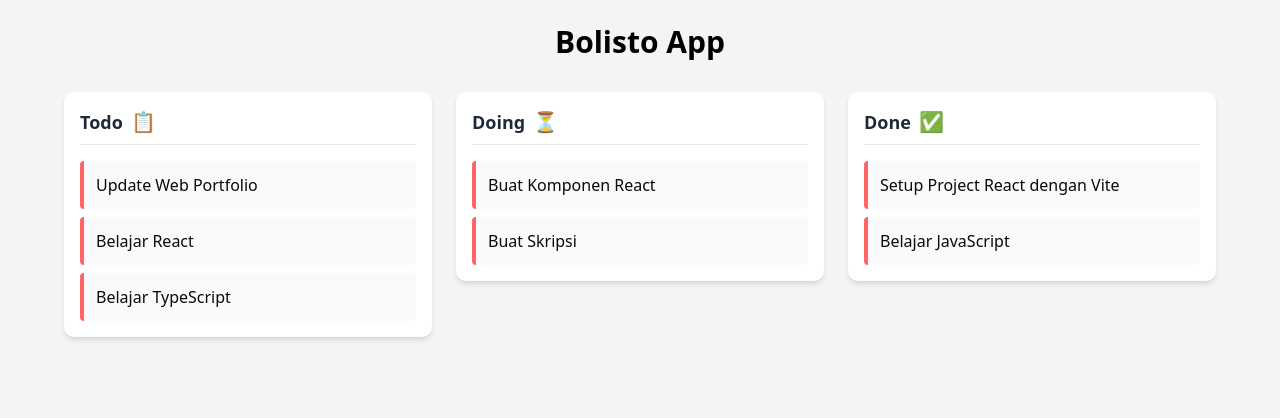
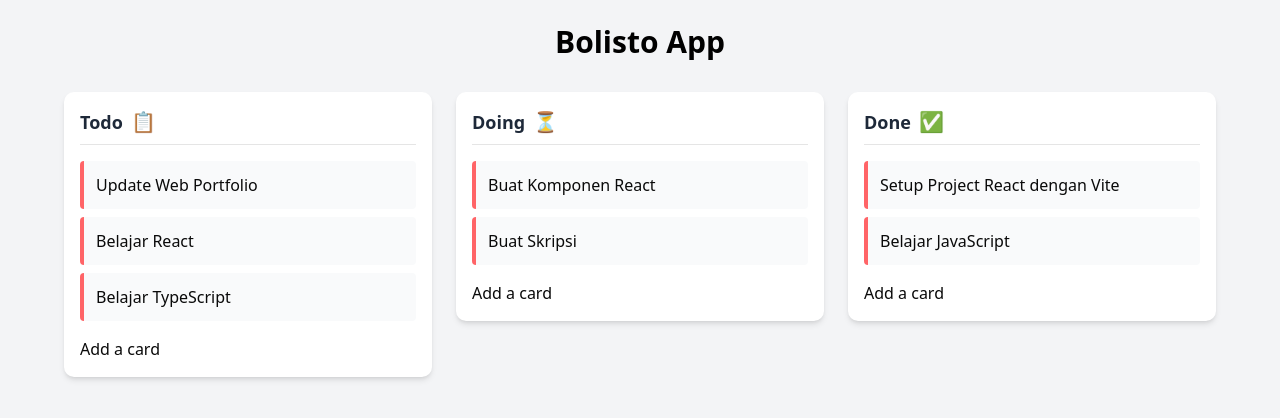
Before and after one commit to ammarkhocan/bolisto-app, a React (Vite) app: page / in a window 1280 px wide. Shown: the top 418 px of the page. Built offline with nearby package versions, Linux system fonts and the light colour scheme.

Commit message:
feat: day 20 suggestion

```diff
--- a/src/app.tsx
+++ b/src/app.tsx
@@ -1,44 +1,17 @@
-const taskLists = [
-  {
-    id: 1,
-    title: "Todo",
-    icon: "📋",
-    tasks: [
-      { id: 1, name: "Update Web Portfolio" },
-      { id: 2, name: "Belajar React" },
-      { id: 3, name: "Belajar TypeScript" },
-    ],
-  },
-  {
-    id: 2,
-    title: "Doing",
-    icon: "⏳",
-    tasks: [
-      { id: 1, name: "Buat Komponen React" },
-      { id: 2, name: "Buat Skripsi" },
-    ],
-  },
-  {
-    id: 3,
-    title: "Done",
-    icon: "✅",
-    tasks: [
-      { id: 1, name: "Setup Project React dengan Vite" },
-      { id: 2, name: "Belajar JavaScript" },
-    ],
-  },
-];
+import { dataTaskLists } from "@/modules/task/data";
 
 export function App() {
   return (
     <div className="min-h-screen bg-gray-100 p-6">
-      <div className="mb-8 text-center text-3xl font-bold text-black">
+      <section className="mb-8 text-center text-3xl font-bold text-black">
         <h1>Bolisto App</h1>
-      </div>
+      </section>
+
+      <section className="space-y-4">
         <ul className="mx-auto flex max-w-6xl list-none flex-col gap-6 p-0 md:flex-row">
-        {taskLists.map((taskList) => (
+          {dataTaskLists.map((taskList) => (
             <li key={taskList.id} className="flex-1">
-            <Card
+              <List
                 title={taskList.title}
                 icon={taskList.icon}
                 tasks={taskList.tasks}
@@ -46,11 +19,12 @@ export function App() {
             </li>
           ))}
         </ul>
+      </section>
     </div>
   );
 }
 
-export function Card({
+export function List({
   title,
   icon,
   tasks,
@@ -64,15 +38,26 @@ export function Card({
       <h2 className="mb-4 flex items-center gap-2 border-b pb-2 text-lg font-semibold text-gray-800">
         {title} <span className="text-xl">{icon}</span>
       </h2>
+
       <ul className="list-none space-y-2 p-0">
         {tasks.map((task) => (
           <li key={task.id}>
+            {/* TODO: Card */}
+            <div>
               <p className="cursor-pointer rounded border-l-4 border-red-400 bg-gray-50 p-3 transition-colors hover:bg-gray-100">
                 {task.name}
               </p>
+            </div>
           </li>
         ))}
       </ul>
+
+      <div className="pt-4">
+        {/* TODO: Button component from shadcn */}
+        <button>Add a card</button>
+      </div>
     </div>
   );
 }
+
+// TODO: Card component
--- /dev/null
+++ b/src/modules/task/data.ts
@@ -0,0 +1,42 @@
+export type Task = {
+  id: number;
+  name: string;
+};
+
+export type DataTaskList = {
+  id: number;
+  title: string;
+  icon: string;
+  tasks: Task[];
+};
+
+export const dataTaskLists: DataTaskList[] = [
+  {
+    id: 1,
+    title: "Todo",
+    icon: "📋",
+    tasks: [
+      { id: 1, name: "Update Web Portfolio" },
+      { id: 2, name: "Belajar React" },
+      { id: 3, name: "Belajar TypeScript" },
+    ],
+  },
+  {
+    id: 2,
+    title: "Doing",
+    icon: "⏳",
+    tasks: [
+      { id: 1, name: "Buat Komponen React" },
+      { id: 2, name: "Buat Skripsi" },
+    ],
+  },
+  {
+    id: 3,
+    title: "Done",
+    icon: "✅",
+    tasks: [
+      { id: 1, name: "Setup Project React dengan Vite" },
+      { id: 2, name: "Belajar JavaScript" },
+    ],
+  },
+];
```
Lines whose indentation alone changed are shown as unchanged.
